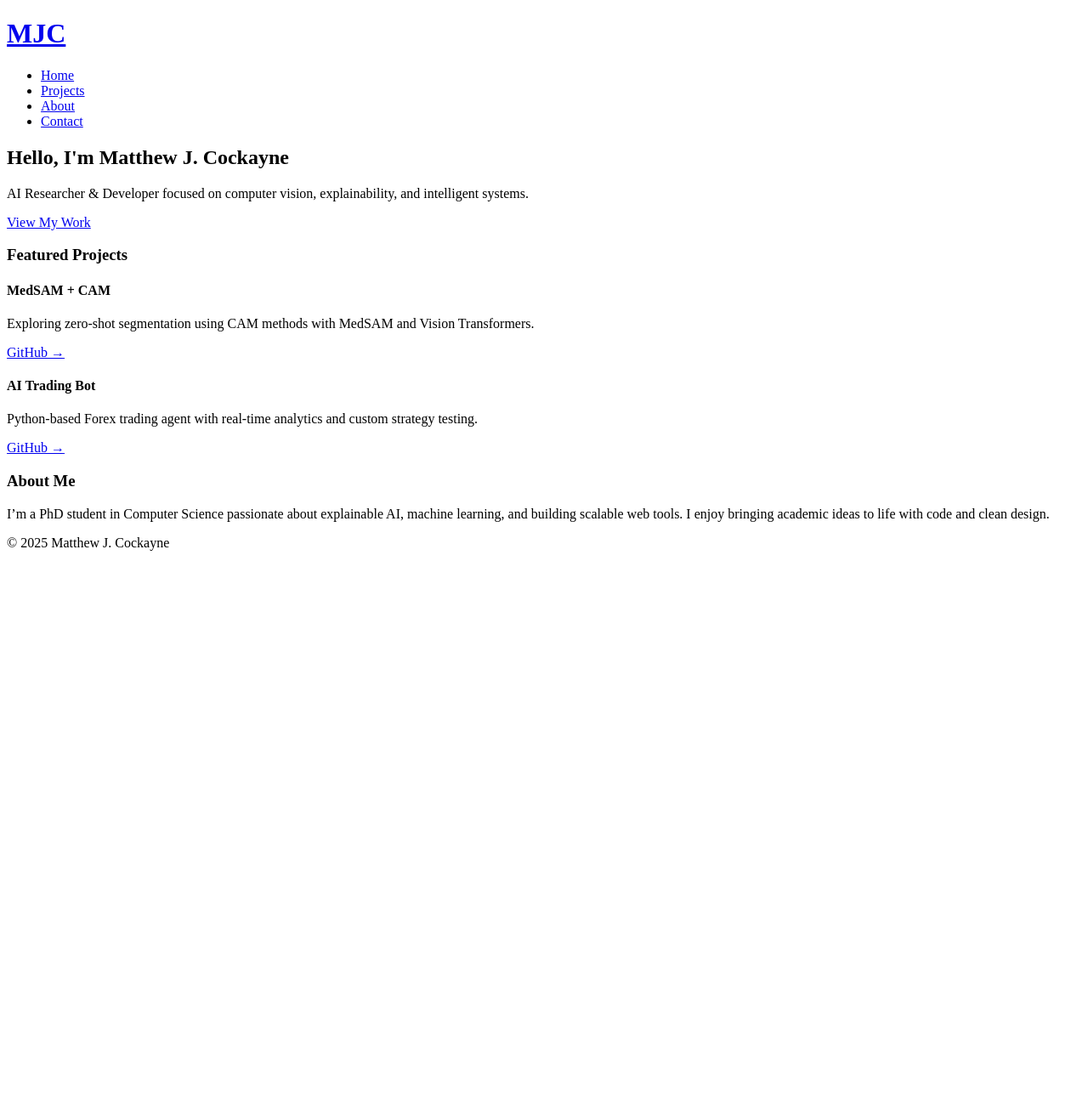
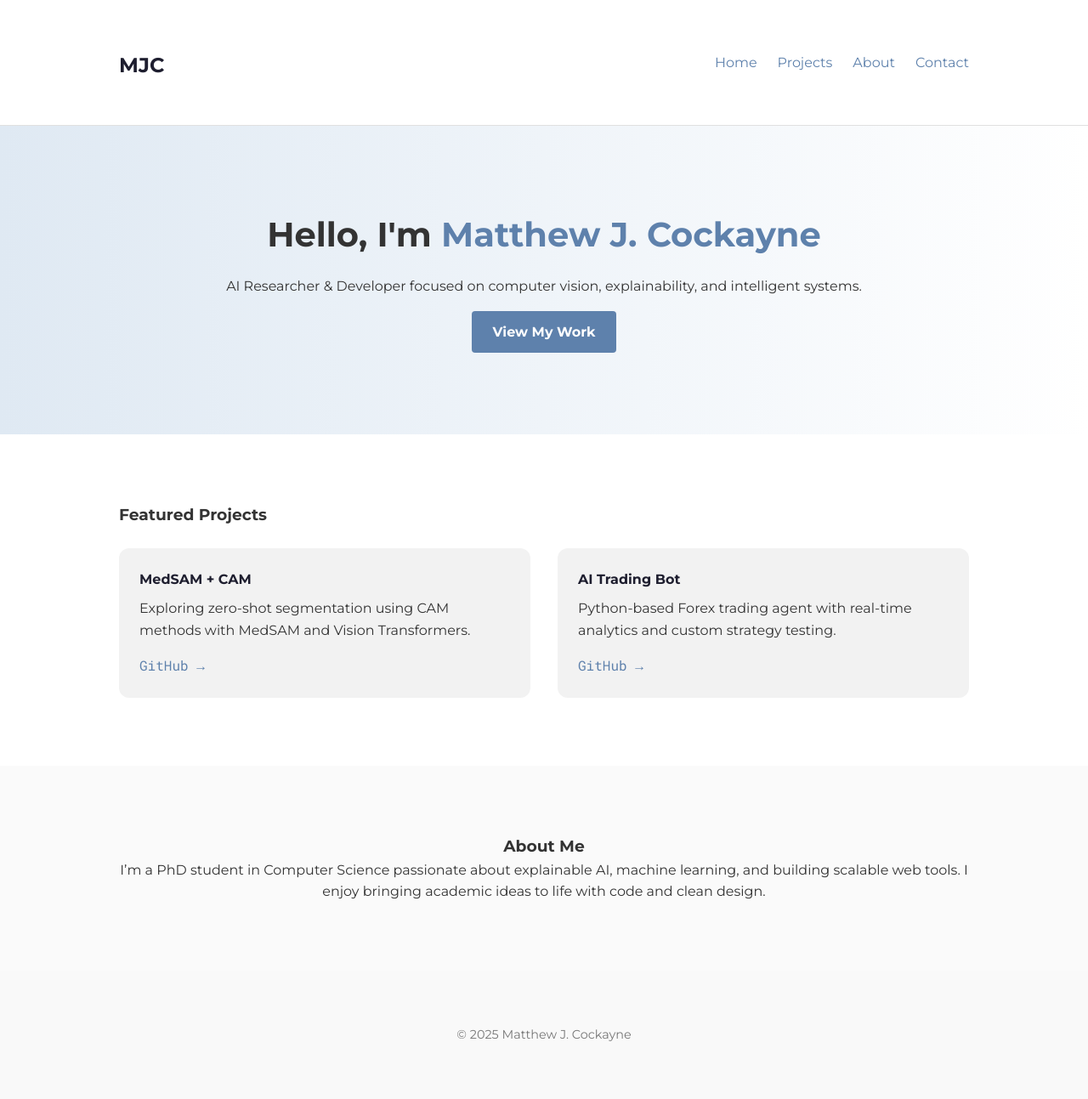
Before and after one commit to Matt-Cockayne/matt-cockayne.github.io, a Jekyll site: the page built from index.md, in a window 1280 px wide. Shown: the whole page at 85% size. Built offline with Jekyll 4.4.1, drawn with Linux system fonts in a browser that asks for light colours; before the commit the page ends 900 px from its top, so only the background shows below that.

Commit message:
styles path

```diff
--- a/_layouts/index.html
+++ b/_layouts/index.html
@@ -4,7 +4,7 @@
   <meta charset="UTF-8" />
   <meta name="viewport" content="width=device-width, initial-scale=1.0" />
   <title>Matthew J. Cockayne | AI Researcher</title>
-  <link rel="stylesheet" href="styles.css" />
+  <link rel="stylesheet" href="./assets/styles.css" />
   <link href="https://fonts.googleapis.com/css2?family=Montserrat:wght@400;700&family=Roboto+Mono&display=swap" rel="stylesheet" />
 </head>
 <body>
```
